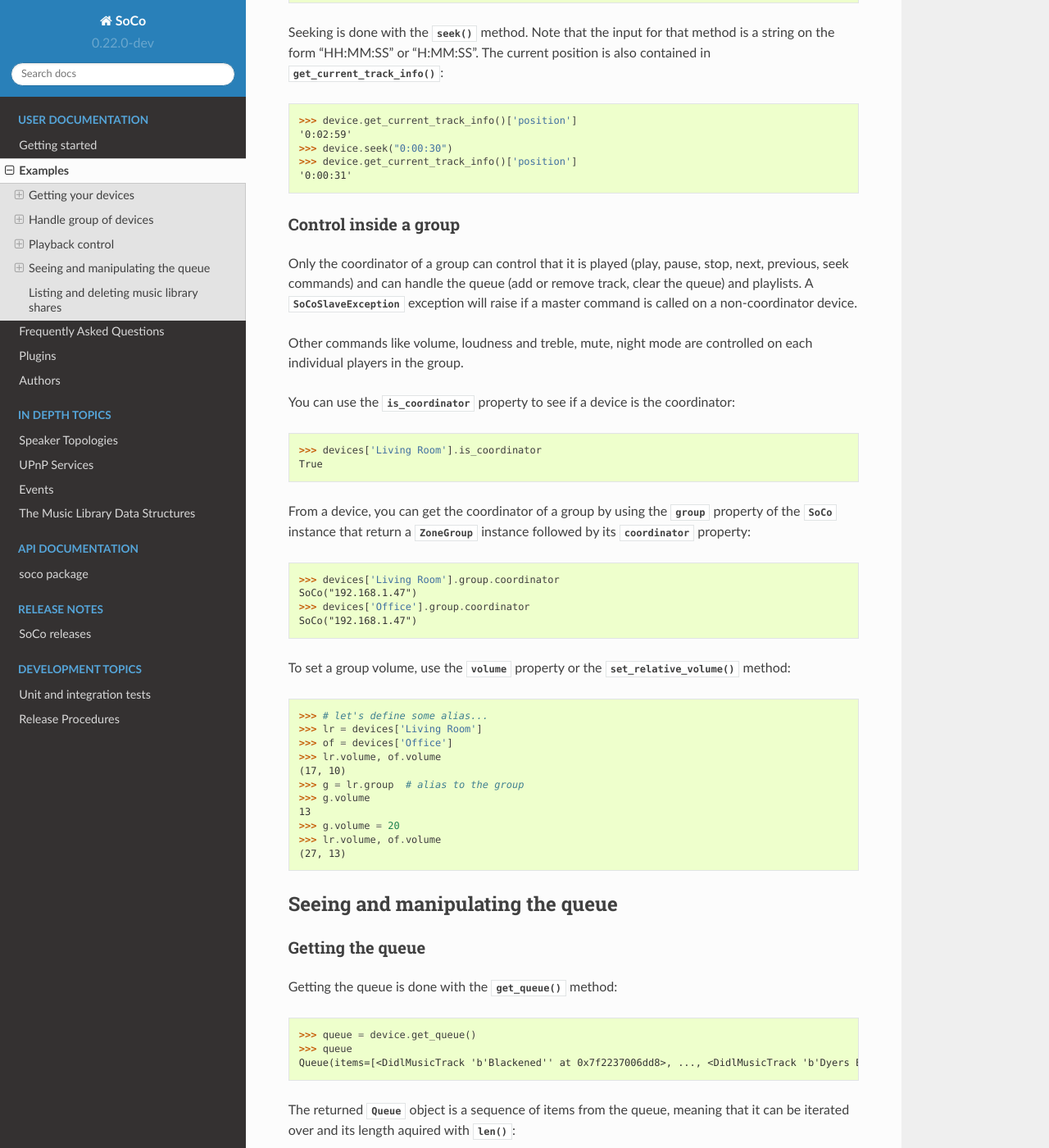
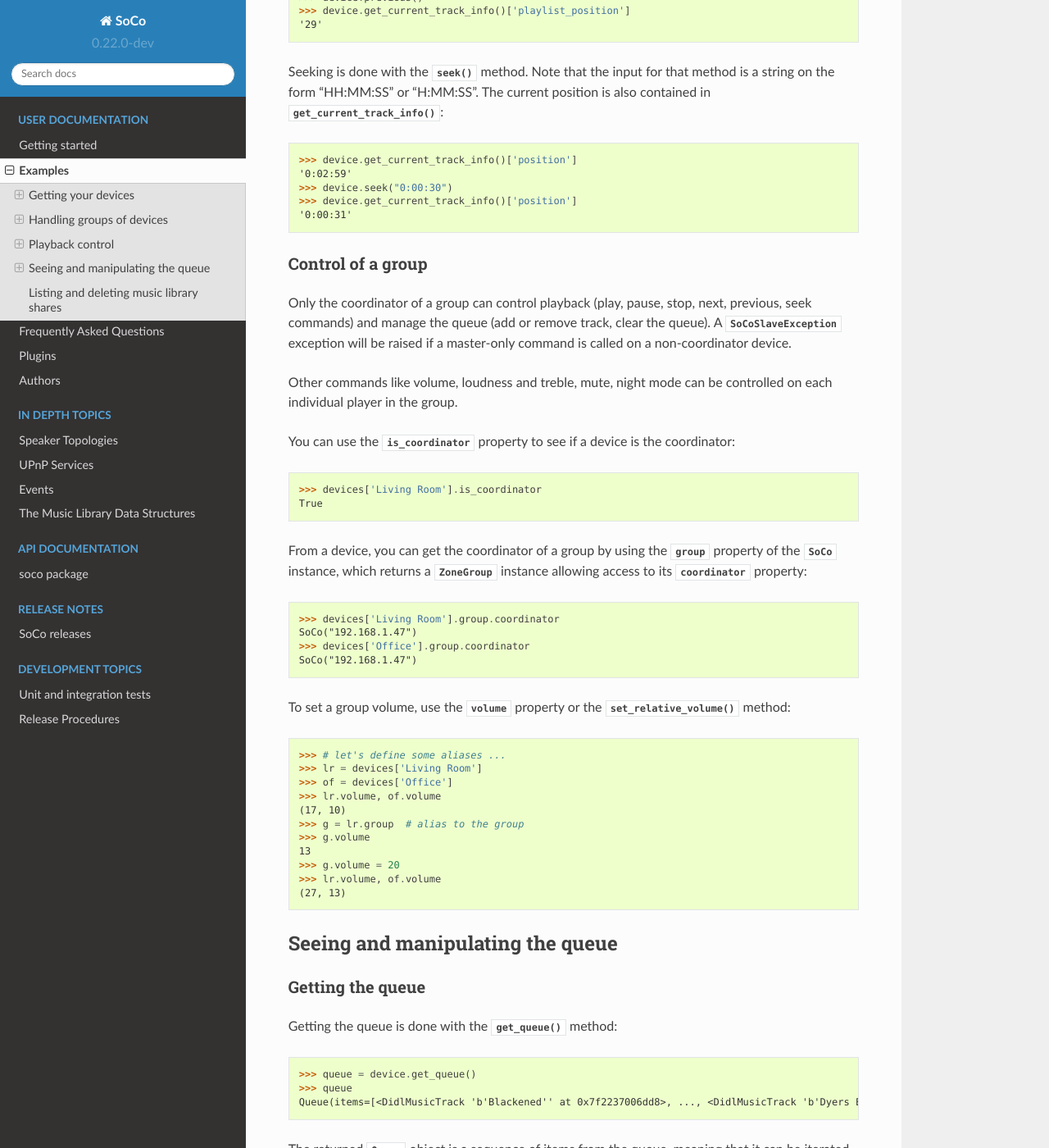
Before and after one commit to SoCo/SoCo, a Sphinx documentation site: the page built from doc/examples.rst, in a window 1280 px wide and 1400 px high, scrolled down 2924 px. Shown: the whole window at 82% size. Built offline with Sphinx 7.4.7 and the Read the Docs theme 2.0.0, drawn with Linux system fonts in a browser that asks for light colours; some of the changed text lies outside the part shown.

Commit message:
Minor tidy-up edits

```diff
--- a/doc/examples.rst
+++ b/doc/examples.rst
@@ -60,13 +60,13 @@
 
 .. _examples_handle_group:
 
-Handle group of devices
------------------------
+Handling groups of devices
+--------------------------
 
-Information about group
-^^^^^^^^^^^^^^^^^^^^^^^
+Information about a group
+^^^^^^^^^^^^^^^^^^^^^^^^^
 
-To get information about group, pick a device and use the :attr:`~soco.core.SoCo.all_groups`
+To get information about a group, pick a device and use the :attr:`~soco.core.SoCo.all_groups`
 property::
 
   >>> import soco
@@ -78,18 +78,18 @@
   {ZoneGroup(uid='RINCON_347E5C68F04001400:2900176654', coordinator=SoCo("192.168.1.48"), members={SoCo("192.168.1.48")}),
    ZoneGroup(uid='RINCON_7828CAF58E6E01400:3613865501', coordinator=SoCo("192.168.1.47"), members={SoCo("192.168.1.47")})}
 
-In the case above, there are two independently devices (one group for each device).
+In the case above, there are two independent devices, one group for each device with the device as its only member.
 
 Join/unjoin devices
 ^^^^^^^^^^^^^^^^^^^
 
-You can use the :meth:`~soco.core.SoCo.join` method to join a device to a master device::
+You can use the :meth:`~soco.core.SoCo.join` method to join a device to another 'master' device::
 
   >>> devices['Office'].join(devices['Living Room'])
   >>> devices['Living Room'].all_groups
   {ZoneGroup(uid='RINCON_7828CAF58E6E01400:3613865501', coordinator=SoCo("192.168.1.47"), members={SoCo("192.168.1.47"), SoCo("192.168.1.48")})}
 
-Now, there is now only a single group composed of the two devices. The Living Room device is the coordinator of the group.
+Now, there is a single group composed of the two devices, with the Living Room device as the coordinator of the group.
 
 Use the :meth:`~soco.core.SoCo.unjoin` method to unjoin a device in a group::
 
@@ -160,16 +160,16 @@
   >>> device.get_current_track_info()['position']
   '0:00:31'
 
-Control inside a group
-^^^^^^^^^^^^^^^^^^^^^^
+Control of a group
+^^^^^^^^^^^^^^^^^^
 
-Only the coordinator of a group can control that it is played (play, pause, stop, next,
-previous, seek commands) and can handle the queue (add or remove track, clear the queue)
-and playlists. A :class:`~soco.exceptions.SoCoSlaveException` exception will raise if a
-master command is called on a non-coordinator device.
+Only the coordinator of a group can control playback (play, pause, stop, next,
+previous, seek commands) and manage the queue (add or remove track, clear the queue).
+A :class:`~soco.exceptions.SoCoSlaveException` exception will be raised if a
+master-only command is called on a non-coordinator device.
 
-Other commands like volume, loudness and treble, mute, night mode are controlled on each
-individual players in the group.
+Other commands like volume, loudness and treble, mute, night mode can be controlled on each
+individual player in the group.
 
 You can use the :attr:`~soco.core.SoCo.is_coordinator` property to see if a device is the
 coordinator::
@@ -178,8 +178,8 @@
   True
 
 From a device, you can get the coordinator of a group by using the
-:attr:`~soco.core.SoCo.group` property of the :class:`~soco.core.SoCo` instance
-that return a :class:`~soco.groups.ZoneGroup` instance followed by its
+:attr:`~soco.core.SoCo.group` property of the :class:`~soco.core.SoCo` instance,
+which returns a :class:`~soco.groups.ZoneGroup` instance allowing access to its
 :attr:`~soco.groups.ZoneGroup.coordinator` property::
 
   >>> devices['Living Room'].group.coordinator
@@ -190,7 +190,7 @@
 To set a group volume, use the :attr:`~soco.groups.ZoneGroup.volume` property or the
 :meth:`~soco.groups.ZoneGroup.set_relative_volume` method::
 
-  >>> # let's define some alias...
+  >>> # let's define some aliases ...
   >>> lr = devices['Living Room']
   >>> of = devices['Office']
   >>> lr.volume, of.volume
```
Also changed, not shown: other parts of doc/examples.rst (+1 -1 lines).
